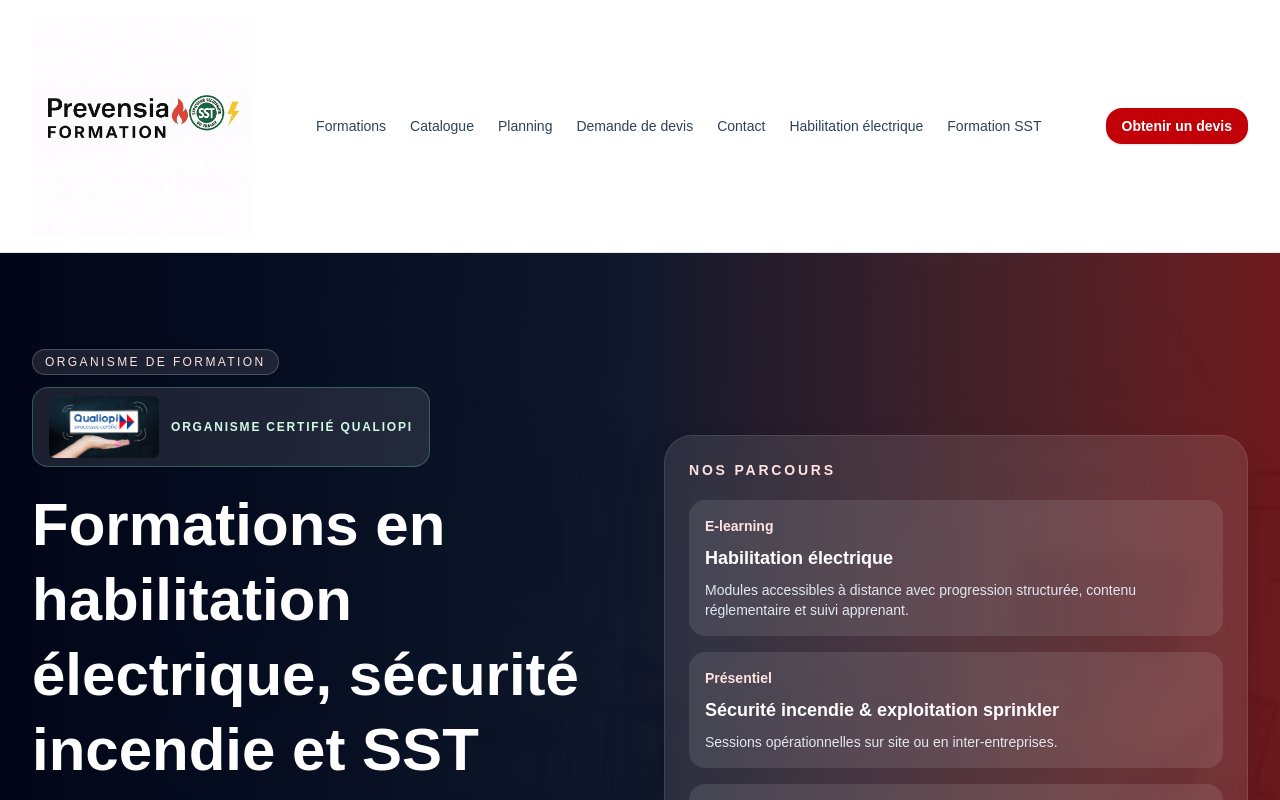
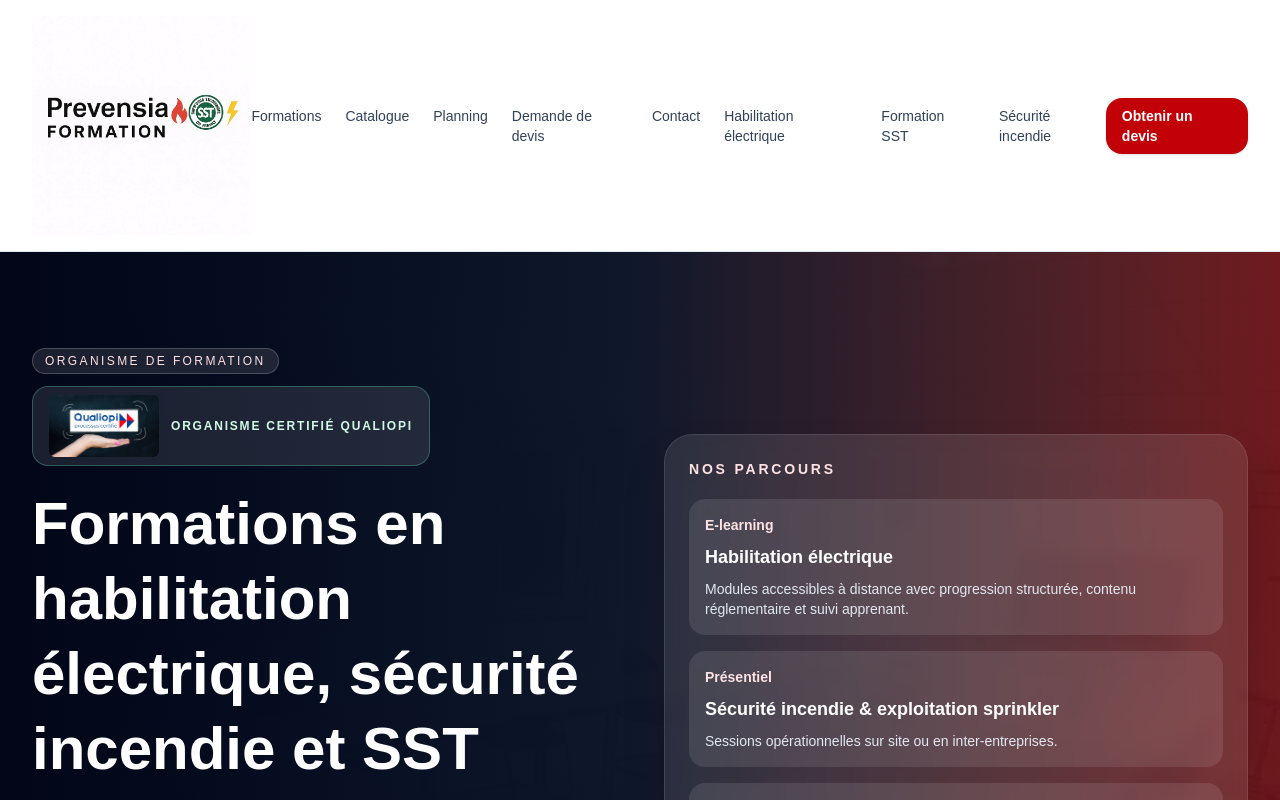
Before and after one commit to Saidh94/prevensia-elearning, a Next.js app: page / in a window 1280 px wide. Shown: the top 800 px of the page. Built offline with nearby package versions, Linux system fonts and the light colour scheme.

Commit message:
ajout menu securite incendie

```diff
--- a/app/page.tsx
+++ b/app/page.tsx
@@ -196,6 +196,11 @@ export default function Home() {
   className="transition hover:text-red-700"
 >
   Formation SST
+</a><a
+  href="/formation-securite-incendie"
+  className="transition hover:text-red-700"
+>
+  Sécurité incendie
 </a>
           </nav>
 
```
